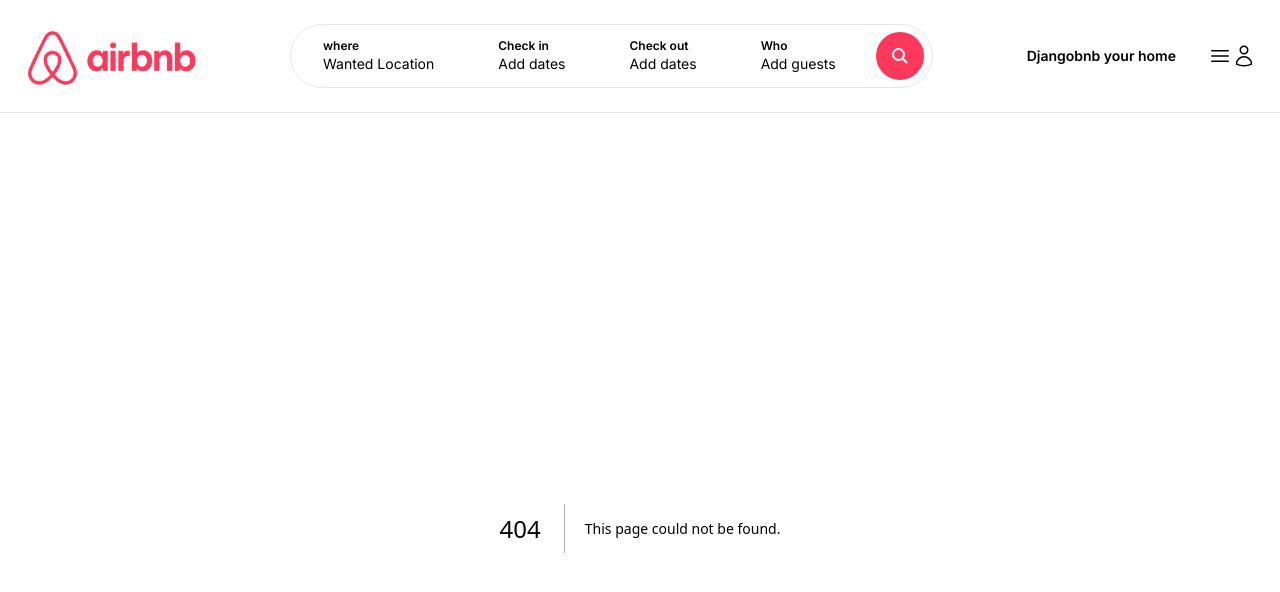
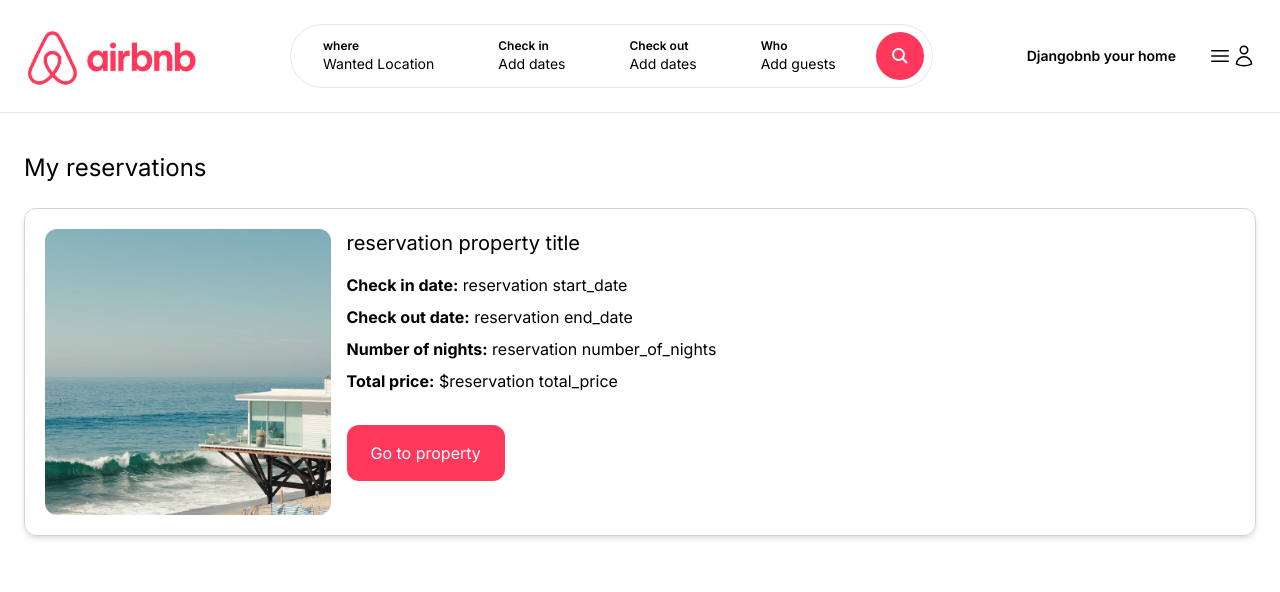
Before and after one commit to MGabriela29/Clone-Airbnb, a Next.js app: page /myreservations in a window 1280 px wide. Before the commit this address had no page. Shown: the top 592 px of the page. Built offline with nearby package versions, Linux system fonts and the light colour scheme.

Commit message:
07 My reservations

```diff
--- /dev/null
+++ b/app/myreservations/page.tsx
@@ -0,0 +1,47 @@
+import Image from "next/image";
+
+import Link from "next/link";
+
+const MyReservationsPage = async () => {
+
+
+    return (
+        <main className="max-w-[1500px] mx-auto px-6 pb-6">
+            <h1 className="my-6 text-2xl">My reservations</h1>
+
+            <div className="space-y-4">
+                        <div className="p-5 grid grid-cols-1 md:grid-cols-4 gap-4 shadow-md border border-gray-300 rounded-xl">
+                            <div className="col-span-1">
+                                <div className="relative overflow-hidden aspect-square rounded-xl">
+                                    <Image
+                                        fill
+                                        src="/beach-1.jpg"
+                                        className="hover:scale-110 object-cover transition h-full w-full"
+                                        alt="Beach house"
+                                    />
+                                </div>
+                            </div>
+
+                            <div className="col-span-1 md:col-span-3">
+                                <h2 className="mb-4 text-xl"> reservation property title </h2>
+
+                                <p className="mb-2"><strong>Check in date:</strong> reservation start_date</p>
+                                <p className="mb-2"><strong>Check out date:</strong> reservation end_date </p>
+
+                                <p className="mb-2"><strong>Number of nights:</strong> reservation number_of_nights </p>
+                                <p className="mb-2"><strong>Total price:</strong> $reservation total_price</p>
+
+                                <Link
+                                    href=""
+                                    className="mt-6 inline-block cursor-pointer py-4 px-6 bg-airbnb text-white rounded-xl"
+                                >
+                                    Go to property
+                                </Link>
+                            </div>
+                        </div>
+                </div>
+        </main>
+    )
+}
+
+export default MyReservationsPage;
```
